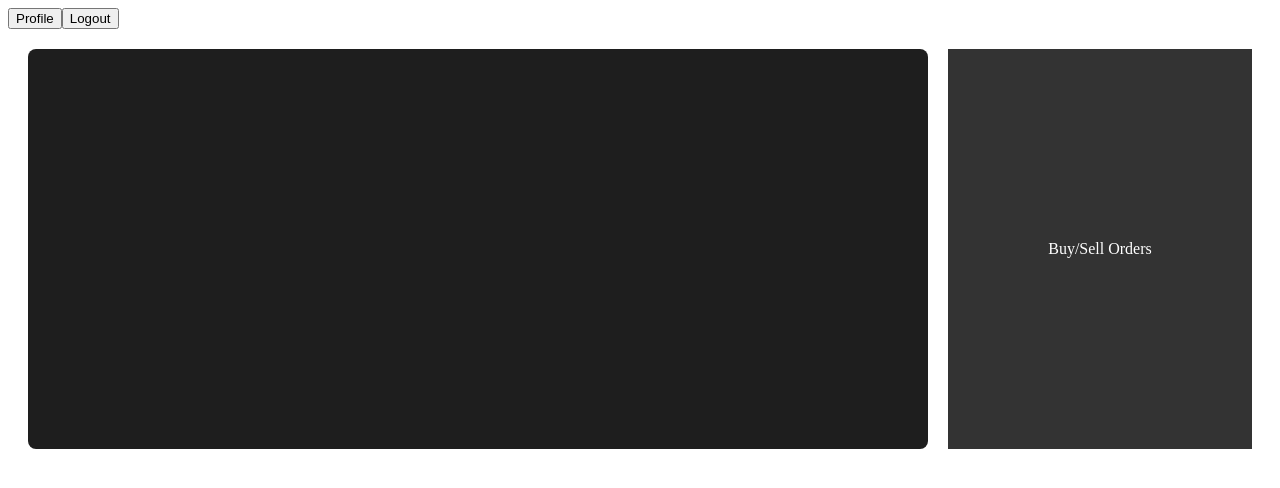
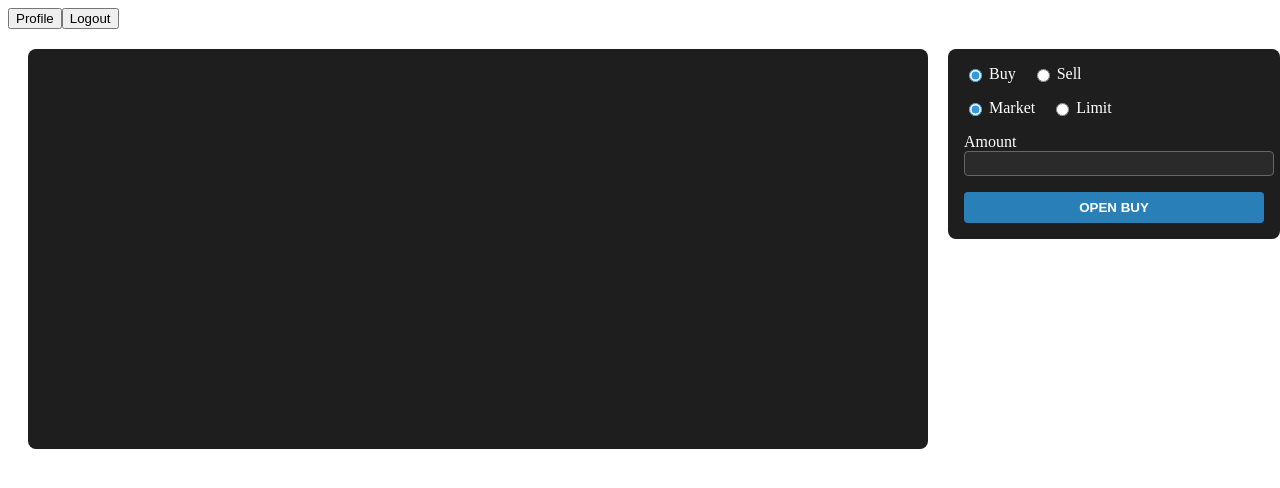
Before and after one commit to Juebana/ProjecteExchange, an Angular app in the folder frontend/: page /dashboard in a window 1280 px wide. Shown: the top 488 px of the page. Built offline with nearby package versions, Linux system fonts and the light colour scheme.

Commit message:
implemented the buysell component on the html of the dashobard, and deleted the placeholder test for the buysell component

```diff
--- a/frontend/src/app/components/dashboard/dashboard.component.html
+++ b/frontend/src/app/components/dashboard/dashboard.component.html
@@ -1,5 +1,5 @@
 <app-nav-bar></app-nav-bar>
 <div class="dashboard-container">
   <app-chart></app-chart>
-  <div class="buy-sell-placeholder">Buy/Sell Orders</div>
+  <app-buysell></app-buysell>
 </div>
--- a/frontend/src/app/components/dashboard/dashboard.component.ts
+++ b/frontend/src/app/components/dashboard/dashboard.component.ts
@@ -1,11 +1,12 @@
 import { Component } from '@angular/core';
 import { NavBarComponent } from '../nav-bar/nav-bar.component';
 import { ChartComponent } from "../chart/chart.component";
+import { BuySellComponent } from '../buysell/buysell.component';
 
 @Component({
   selector: 'app-dashboard',
   standalone: true,
-  imports: [NavBarComponent, ChartComponent],
+  imports: [NavBarComponent, ChartComponent, BuySellComponent],
   templateUrl: './dashboard.component.html',
   styleUrl: './dashboard.component.css'
 })
```
Also changed, not shown: 1 other file (tests, documents, lock files or other folders).
